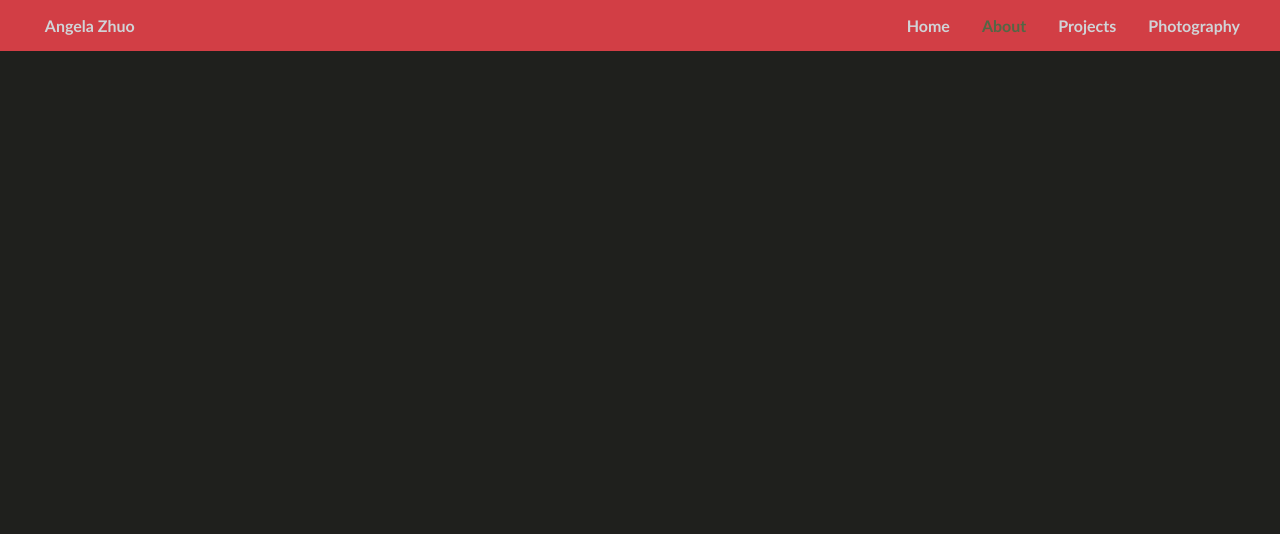
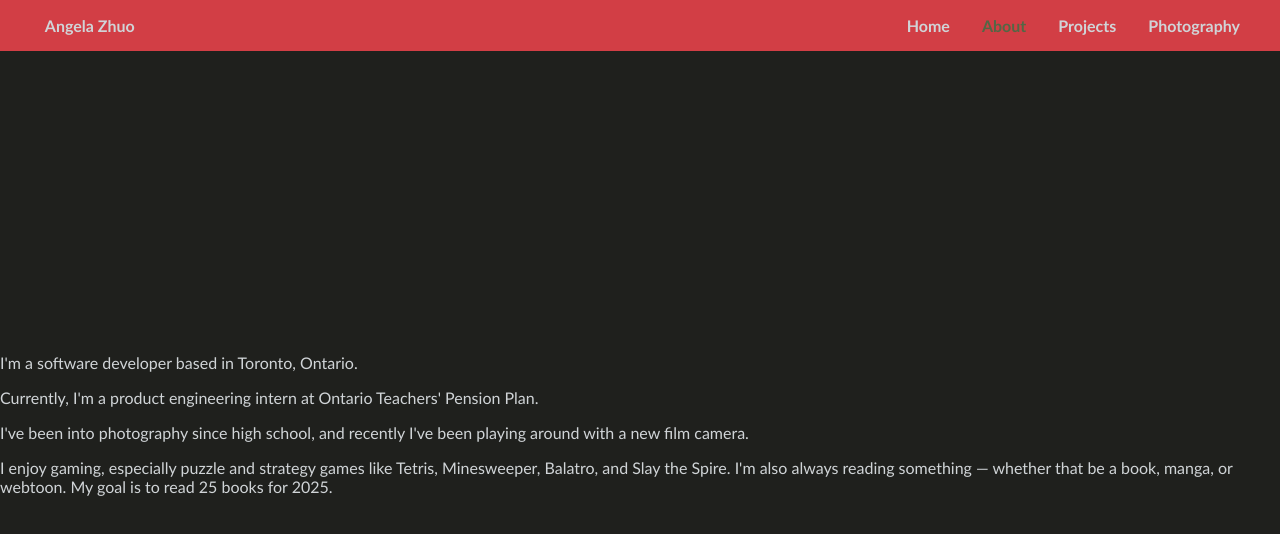
Before and after one commit to angelala3252/portfolio, a React (Create React App) app in the folder frontend/portfolio/: page /#/about in a window 1280 px wide. Shown: the top 534 px of the page. Built offline with nearby package versions, Linux system fonts and the light colour scheme.

Commit message:
about me

```diff
--- a/frontend/portfolio/src/pages/About.jsx
+++ b/frontend/portfolio/src/pages/About.jsx
@@ -2,7 +2,24 @@ import '../style.css';
 
 const About = () => {
     return (
-        <></>
+        <>
+            <div className='page-content'>
+                <div className='paragraph'>
+                    <p>
+                        I'm a software developer based in Toronto, Ontario.
+                    </p>
+                    <p>
+                        Currently, I'm a product engineering intern at Ontario Teachers' Pension Plan.
+                    </p>
+                    <p>
+                        I've been into photography since high school, and recently I've been playing around with a new film camera.
+                    </p>
+                    <p>
+                        I enjoy gaming, especially puzzle and strategy games like Tetris, Minesweeper, Balatro, and Slay the Spire. I'm also always reading something — whether that be a book, manga, or webtoon. My goal is to read 25 books for 2025.
+                    </p>
+                </div>
+            </div>
+        </>
     )
 };
 
```
